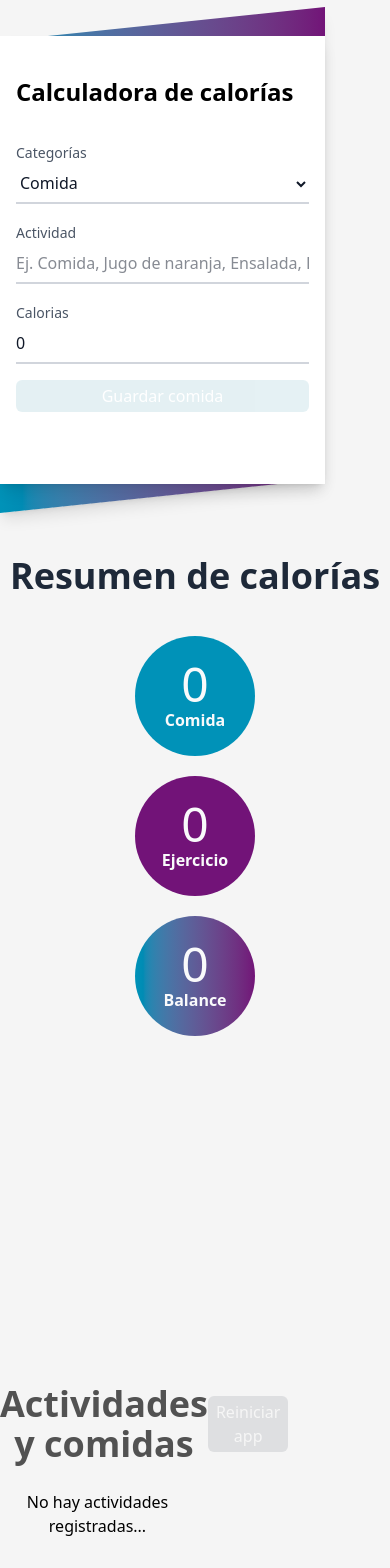
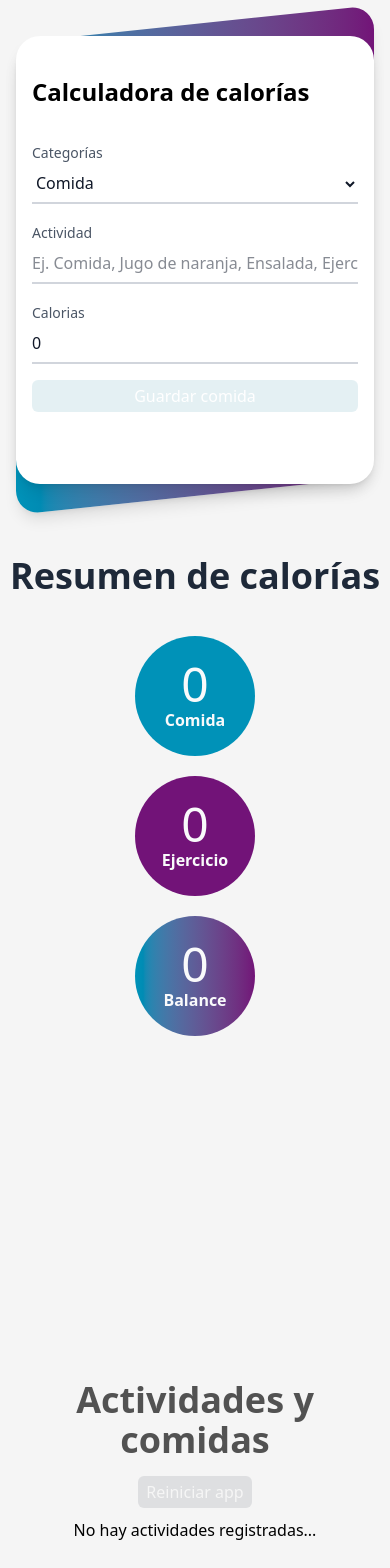
Before and after one commit to aleFernandez88/contador-calorias, a React (Vite) app: page / in a window 390 px wide. Shown: the top 1568 px of the page. Built offline with nearby package versions, Linux system fonts and the light colour scheme.

Commit message:
ajuste responsive okey

```diff
--- a/src/components/ActivityList.tsx
+++ b/src/components/ActivityList.tsx
@@ -21,8 +21,8 @@ export const ActivityList = ({ activities, dispatch }: ActivityListProps) => {
 
 
     return (
-        <div className='min-h-screen bg-neutral-100 py-6 flex flex-col justify-center sm:py-12 w-1/2'>
-            <div className='flex justify-around w-full items-center'>
+        <div className='min-h-screen bg-neutral-100 py-6 flex flex-col justify-center sm:py-12 sm:w-1/2'>
+            <div className='flex flex-col sm:flex-row justify-around w-full items-center'>
                 <h2 className='text-4xl font-bold text-neutral-600 text-center my-4'>Actividades y comidas</h2>
                 <button
                     className="bg-gray-800 text-white rounded-md px-2 py-1 h-fit disabled:opacity-10 cursor-pointer"
--- a/src/components/Form.tsx
+++ b/src/components/Form.tsx
@@ -73,11 +73,11 @@ export const Form = ({ dispatch, state }: FormProps) => {
     return (
 
         <div className="  py-6 flex flex-col justify-center  ">
-            <div className="relative py-3 w-5/6 sm:mx-auto ">
+            <div className="relative py-3 mx-4 lg:w-5/6 sm:mx-auto ">
                 <div
-                    className="absolute inset-0 bg-gradient-to-r from-cyan-600 to-fuchsia-900 shadow-lg transform -skew-y-6 sm:skew-y-0 sm:-rotate-6 sm:rounded-3xl">
+                    className="absolute inset-0 bg-gradient-to-r from-cyan-600 to-fuchsia-900 shadow-lg transform -skew-y-6 sm:skew-y-0 sm:-rotate-6 rounded-3xl">
                 </div>
-                <div className="relative px-4 py-10 bg-white shadow-lg sm:rounded-3xl sm:p-20">
+                <div className="relative px-4 py-10 bg-white shadow-lg rounded-3xl sm:p-20">
                     <div className="max-w-md mx-auto">
                         <div>
                             <h1 className="text-2xl font-semibold">Calculadora de calorías</h1>
```
